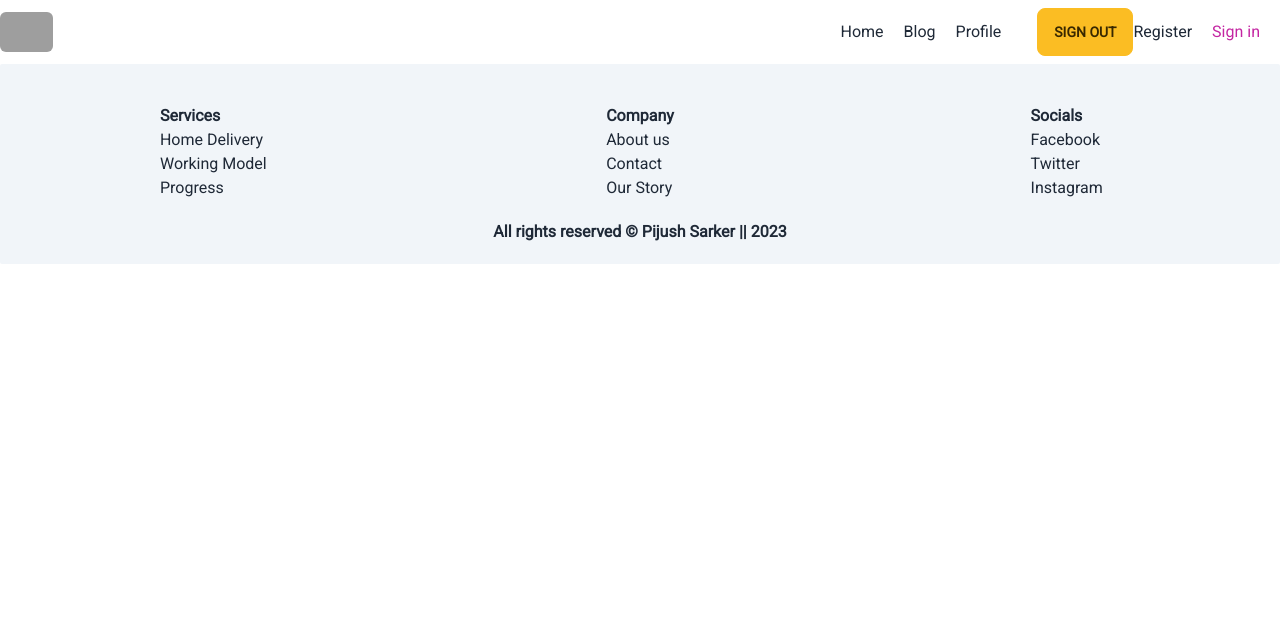
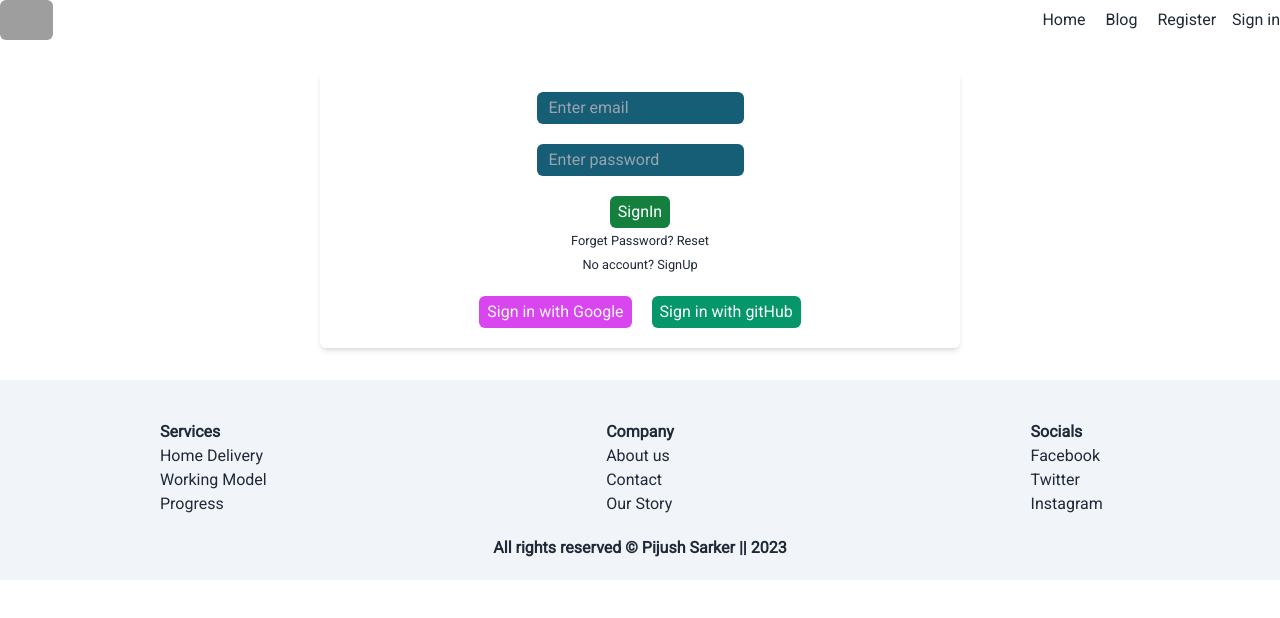
Before and after one commit to pijushwebdev/FoodKa-Client, a React (Vite) app: page /login in a window 1280 px wide. Shown: the top 618 px of the page. Built offline with nearby package versions, Linux system fonts and the light colour scheme; no server answers; grey boxes are pictures that could not be loaded.

Commit message:
auth added

```diff
--- /dev/null
+++ b/src/authProvider/AuthProvider.jsx
@@ -0,0 +1,71 @@
+import { GithubAuthProvider, GoogleAuthProvider, createUserWithEmailAndPassword, getAuth, onAuthStateChanged, signInWithEmailAndPassword, signInWithPopup, signOut } from 'firebase/auth';
+import React, { createContext, useEffect, useState } from 'react';
+import app from '../firebase/firebase.config';
+
+
+export const AuthContext = createContext(null);
+
+const auth = getAuth(app);
+const googleAuthProvider = new GoogleAuthProvider();
+const githubAuthProvider = new GithubAuthProvider();
+
+const AuthProvider = ({children}) => {
+
+    const [user, setUser] = useState(null);
+    const [loading, setLoading] = useState(true);
+
+
+    const createUser = (email, password) => {
+        setLoading(true)
+        return createUserWithEmailAndPassword(auth,email,password);
+    }
+
+    const signIn = (email,password) => {
+        setLoading(true)
+        return signInWithEmailAndPassword(auth,email,password);
+    }
+
+    const signInWithGoogle = () => {
+        return signInWithPopup(auth, googleAuthProvider);
+    }
+
+    const signInWithGitHub = () => {
+        return signInWithPopup(auth, githubAuthProvider);
+    }
+
+    const logOut = () => {
+        signOut(auth);
+
+    }
+
+    // observe auth state change
+    useEffect( () => {
+        const unsubscribe = onAuthStateChanged( auth, currentUser => {
+            setUser(currentUser);
+            console.log(currentUser);
+            setLoading(false);
+
+        });
+        return () => {
+            unsubscribe();
+
+        }
+    }, [])
+
+    const authInfo = {
+        user,
+        loading,
+        createUser,
+        signIn,
+        signInWithGoogle,
+        signInWithGitHub,
+        logOut
+    }
+    return (
+        <AuthContext.Provider value={authInfo}>
+            {children}
+        </AuthContext.Provider>
+    );
+};
+
+export default AuthProvider;
--- a/src/components/Header.jsx
+++ b/src/components/Header.jsx
@@ -1,7 +1,13 @@
-import React from 'react';
+import React, { useContext } from 'react';
 import ActiveLink from './ActiveLink/ActiveLink';
+import { AuthContext } from '../authProvider/AuthProvider';
+import { Link } from 'react-router-dom';
+
 
 const Header = () => {
+
+    const { user, logOut } = useContext(AuthContext);
+
     return (
         <div className='grid grid-cols-2'>
             <div className='flex items-center'>
@@ -10,18 +16,22 @@ const Header = () => {
                 </div>
             </div>
 
+
             <div className='flex justify-end items-center text-center py-2'>
                 <ActiveLink className='mr-4' to='/'><button>Home</button></ActiveLink>
                 <ActiveLink className='mr-4' to='/blog'><button>Blog</button></ActiveLink>
-                <ActiveLink className='mr-4' to='/profile'><button>Profile</button></ActiveLink>
 
+                {
+                    user ?
+                        <>
+                            <button onClick={logOut} className='btn btn-warning'>Sign out</button>
+                        </> :
+                        <>
+                            <Link className='mr-4' to='/register'><button>Register</button></Link>
+                            <Link to='/login'>Sign in</Link>
+                        </>
+                }
 
-
-                <span className='mr-4'></span>
-                <button className='btn btn-warning'>Sign out</button>
-
-                <ActiveLink className='mr-4' to='/register'><button>Register</button></ActiveLink>
-                <ActiveLink to='/login'>Sign in</ActiveLink>
             </div>
         </div>
     );
--- a/src/components/Login.jsx
+++ b/src/components/Login.jsx
@@ -1,9 +1,94 @@
-import React from 'react';
+import React, { useContext, useRef, useState } from 'react';
+import { AuthContext } from '../authProvider/AuthProvider';
+import { Link, useNavigate } from 'react-router-dom';
+import { sendPasswordResetEmail} from "firebase/auth";
 
 const Login = () => {
+    const [user, setUser] = useState(null);
+    const emailRef = useRef();
+
+    const { signIn, signInWithGoogle, signInWithGitHub } = useContext(AuthContext);
+    const navigate = useNavigate();
+
+
+    const handleGoogleSignIn = () => {
+        signInWithGoogle()
+            .then(result => {
+                const signedUser = result.user;
+                setUser(signedUser);
+            })
+            .catch(error => {
+
+                console.log(error.message)
+            })
+    }
+
+    const handleGitHubSignIn = () => {
+        signInWithGitHub()
+            .then(result => {
+                const signedUser = result.user;
+                setUser(signedUser);
+            })
+            .catch(error => {
+                console.log(error.message)
+
+            })
+    }
+
+    const handleSignIn = (e) => {
+        e.preventDefault();
+        const form = e.target;
+
+        const email = form.email.value;
+        const password = form.password.value;
+
+        signIn(email, password)
+            .then(res => {
+                setError('');
+                const userEP = res.user;
+                setSuccess('SignIn success...');
+                // setUser(userEP);
+                // console.log(userEP);
+                navigate('/');
+
+            })
+            .catch(err => setError(err.message))
+    }
+
+    const handleResetPassword = event => {
+        const email = emailRef.current.value;
+        if (!email) {
+            alert('please provide email');
+        }
+        sendPasswordResetEmail(auth, email)
+            .then(() => {
+                alert('a reset mail has been sent to your mail');
+
+            })
+            .catch(err => setError(err.message))
+    }
+
+
     return (
-        <div>
+        <div className='my-8 flex justify-center'>
 
+                <div className='shadow-md w-full lg:w-1/2 rounded-md p-5'>
+                    <form onSubmit={handleSignIn} className='flex flex-col items-center'>
+
+                        <input className='py-1 px-3 rounded-md bg-cyan-800 text-white outline-none' ref={emailRef} type="email" name='email' id='email' placeholder='Enter email' required />
+                        <input className='my-5 py-1 px-3 rounded-md bg-cyan-800 text-white outline-none' type="password" name='password' id='password' placeholder='Enter password' required />
+                        <input className='py-1 px-2 bg-green-700 rounded-md text-white' type="submit" value='SignIn' />
+                        <p><small>Forget Password? <button onClick={handleResetPassword}>Reset</button></small></p>
+                        <p><small>No account? <Link to='/register'>SignUp</Link></small></p>
+
+                        <div className='mt-5'>
+                            <button className='rounded-md py-1 px-2 bg-fuchsia-500 text-zinc-50 mr-5' onClick={handleGoogleSignIn}>Sign in with Google</button>
+                            <button className='rounded-md py-1 px-2 bg-emerald-600 text-zinc-50' onClick={handleGitHubSignIn}>Sign in with gitHub</button>
+                        </div>
+
+                    </form>
+
+                </div>
         </div>
     );
 };
--- /dev/null
+++ b/src/components/RegEx.jsx
@@ -0,0 +1,4 @@
+export const validEmail = new RegExp(
+    '^[a-zA-Z0-9._:$!%-]+@[a-zA-Z0-9.-]+.[a-zA-Z]$'
+ );
+ export const validPassword = new RegExp('^(?=.*?[A-Za-z])(?=.*?[0-9]).{6,}$');
--- a/src/components/Register.jsx
+++ b/src/components/Register.jsx
@@ -1,8 +1,78 @@
-import React from 'react';
+import React, { useContext } from 'react';
+import { sendEmailVerification, updateProfile } from 'firebase/auth';
+import { Link } from 'react-router-dom';
+import { AuthContext } from '../authProvider/AuthProvider';
+import { validPassword, validEmail } from './RegEx';
 
 const Register = () => {
+
+    const { user, createUser } = useContext(AuthContext);
+
+    const verifyUserEmail = (email) => {
+        sendEmailVerification(email);
+        alert('A verification mail has been sent to your mail');
+
+    }
+    const updateUserProfile = (user, name,photoUrl) => {
+        updateProfile(user, {
+            displayName: name,
+            photoURL: photoUrl
+        })
+            .then(() => { })
+            .catch(err => console.log(err.message))
+    }
+
+    const handleRegister = (e) => {
+        e.preventDefault();
+        // console.log(e.target);
+        const form = e.target;
+        const email = form.email.value;
+        const password = form.password.value;
+        const name = form.name.value;
+        const photoURL = form.photo.value;
+
+
+        if (!validEmail.test(email)) {
+
+            return;
+        } else {
+
+
+        }
+        if (!validPassword.test(password)) {
+
+            return;
+        } else {
+
+
+        }
+
+        createUser(email, password)
+            .then(res => {
+                const loggedUser = res.user;
+                // console.log(loggedUser);
+
+
+                form.reset();
+
+                verifyUserEmail(loggedUser);
+                updateUserProfile(loggedUser, name, photoURL)
+            })
+            .catch(error => console.log(error.message))
+
+    }
     return (
-        <div>
+        <div className='my-6 flex justify-center'>
+            <div className='shadow-md my-10 p-5 lg:w-1/2 w-full'>
+                <form onSubmit={handleRegister} className='flex flex-col items-center'>
+                    <input className='py-1 mb-5 px-3 rounded-md bg-cyan-800 text-white outline-none' type="text" name='name' id='name' placeholder='Enter name' required />
+                    <input className='py-1 mb-5 px-3 rounded-md bg-cyan-800 text-white outline-none' name='photo' id='photo' placeholder='photo url (optional)' type="text" />
+                    <input className='py-1 px-3 rounded-md bg-cyan-800 text-white outline-none' type="email" name='email' id='email' placeholder='Enter email' required />
+                    <input className='my-5 py-1 px-3 rounded-md bg-cyan-800 text-white outline-none' type="password" name='password' id='password' placeholder='Enter password' required />
+                    <input className='py-1 px-2 bg-green-700 rounded-md text-white' type="submit" value='SignUp' />
+                    <p><small>Already have an account? <Link to='/login'>SignIn</Link></small></p>
+                </form>
+            </div>
 
         </div>
     );
--- a/src/firebase/firebase.config.js
+++ b/src/firebase/firebase.config.js
@@ -5,16 +5,15 @@ import { initializeApp } from "firebase/app";
 
 // Your web app's Firebase configuration
 const firebaseConfig = {
-  apiKey: import.meta.env.VITE_APIKEY,
-  authDomain: import.meta.env.VITE_AUTHDOMAIN,
-  projectId: import.meta.env.VITE_PROJECTID,
-  storageBucket: import.meta.env.VITE_STORAGEBUCKET,
-  messagingSenderId: import.meta.env.VITE_MESSAGINGSENDERID,
-  appId: import.meta.env.VITE_APPID
+  apiKey: "AIzaSyDvI6AOGrAiZNJzmZkic9xzsypfFmPYvGo",
+  authDomain: "foodka-auth.firebaseapp.com",
+  projectId: "foodka-auth",
+  storageBucket: "foodka-auth.appspot.com",
+  messagingSenderId: "904359260489",
+  appId: "1:904359260489:web:43a4591428dfc58c5c2a98"
 };
 
 // Initialize Firebase
 const app = initializeApp(firebaseConfig);
 
-
 export default app;
--- /dev/null
+++ b/src/routes/PrivateRoutes.jsx
@@ -0,0 +1,19 @@
+import React, { useContext } from 'react';
+import { AuthContext } from '../authProvider/AuthProvider';
+import { Navigate } from 'react-router-dom';
+
+const PrivateRoutes = ({children}) => {
+    const {user, loading} = useContext(AuthContext);
+
+    if(loading){
+        return <progress className="progress w-56"></progress>
+    }
+
+    if(user){
+        return children;
+    }
+
+    return <Navigate to='/login' replace={true}></Navigate>
+};
+
+export default PrivateRoutes;
```
Also changed, not shown: src/main.jsx (+6 -2 lines).
